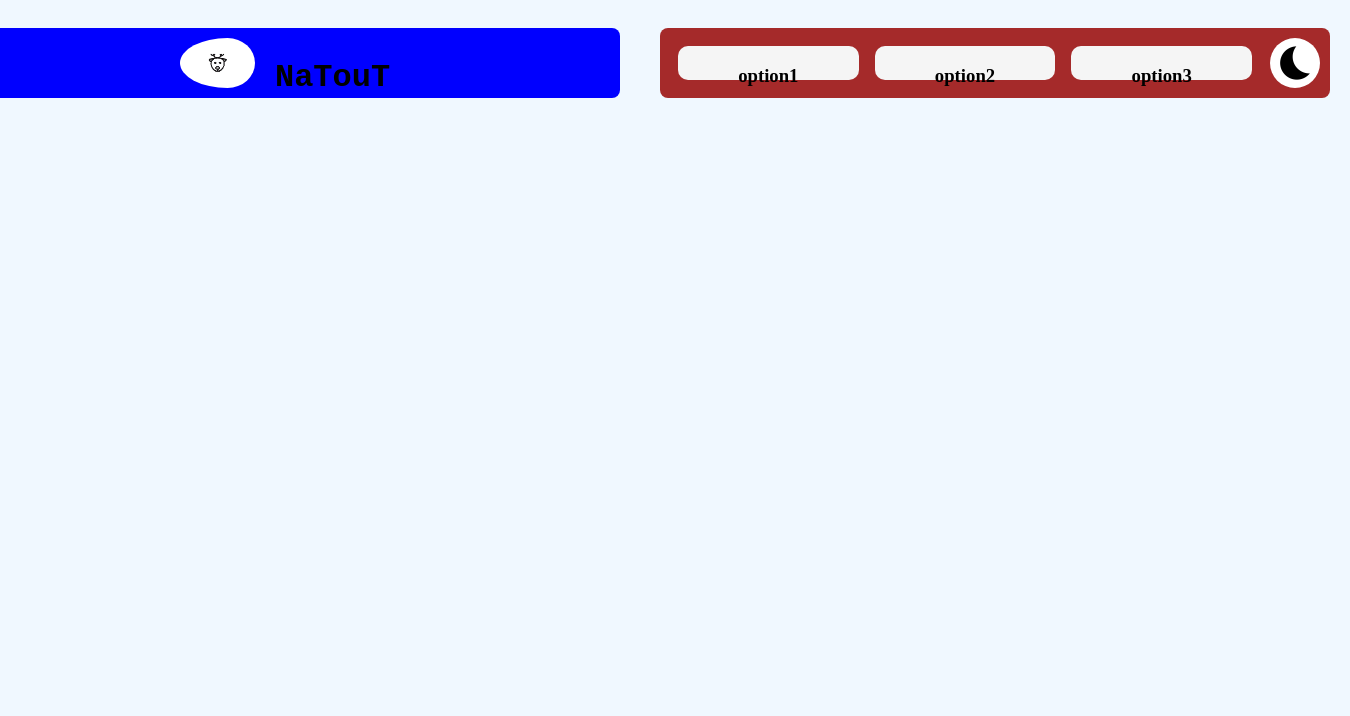
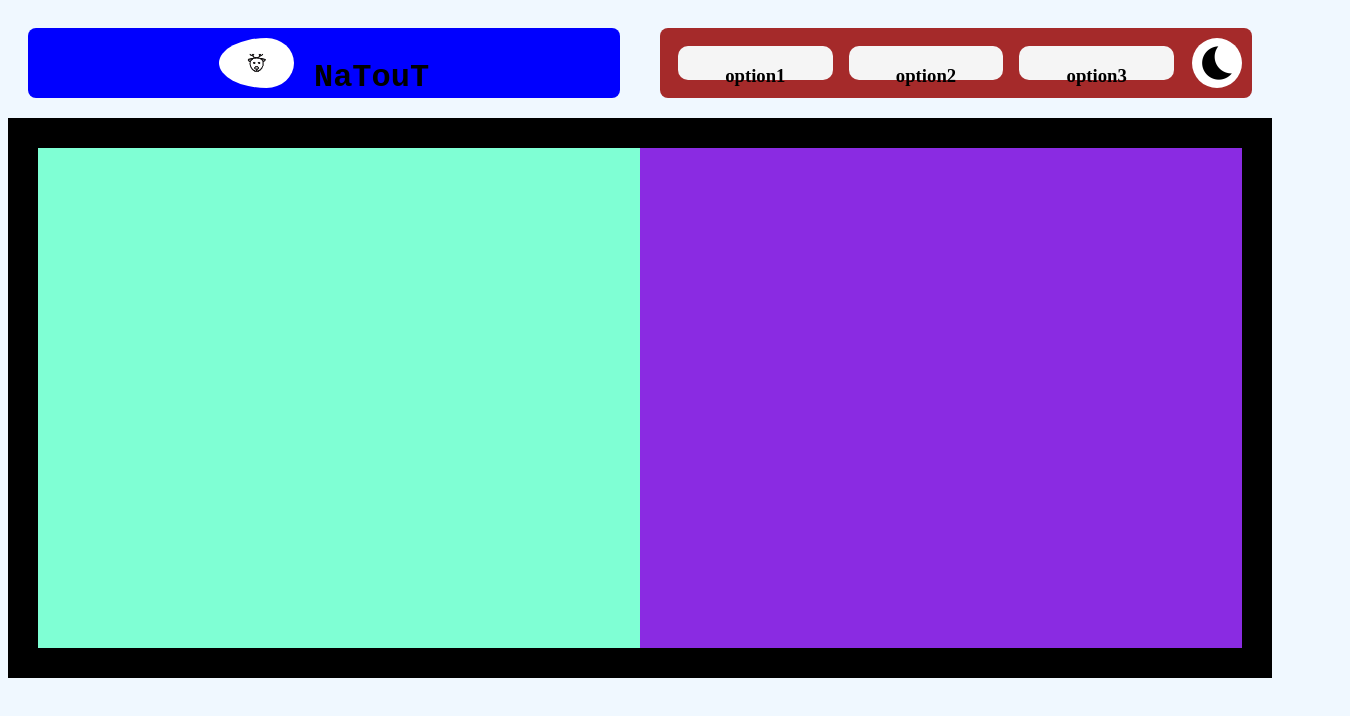
Before and after one commit to rafael-pf/PTA, a plain HTML site: page treino/index.html in a window 1280 px wide. Shown: the whole page, 1350 px wide, since content can reach past the window. Drawn offline with Linux system fonts and the light colour scheme.

Commit message:
inicio do main content

```diff
--- a/treino/index.html
+++ b/treino/index.html
@@ -30,11 +30,11 @@
         </div>
     </header>
     <main>
-        <section class="main-content">
+        <div class="main-content">
             <div class="main-text"></div>
             <div class="main-picture"></div>
-        </section>
-        <section class="products">
+        </div>
+        <div class="products">
             <div class="prd-title"></div>
             <div class="prd-list">
                 <div class="prd"></div>
@@ -43,7 +43,7 @@
                 <div class="prd"></div>
                 <div class="prd"></div>
             </div>
-        </section>
+        </div>
     </main>
     <footer></footer>
 </body>
--- a/treino/style.css
+++ b/treino/style.css
@@ -1,5 +1,6 @@
 body {
     display: flex;
+    flex-direction: column;
     background-color:aliceblue;
     justify-content: center;
 }
@@ -64,3 +65,34 @@ header{
     text-align: center;
     align-content: center;
 }
+
+main{
+    display: flex;
+    flex-direction: column;
+    padding: 20px;
+    background-color: black;
+}
+
+.main-content{
+    display: flex;
+    flex-direction: row;
+    justify-content:space-between;
+    margin: 10px;
+}
+
+.main-text{
+    display: flex;
+    flex: 1;
+    width: 200px;
+    height: 500px;
+    background-color: aquamarine;
+}
+
+.main-picture{
+    display: flex;
+    flex: 1;
+    width: 200px;
+    height: 500px;
+    background-color:blueviolet;
+
+}
```
